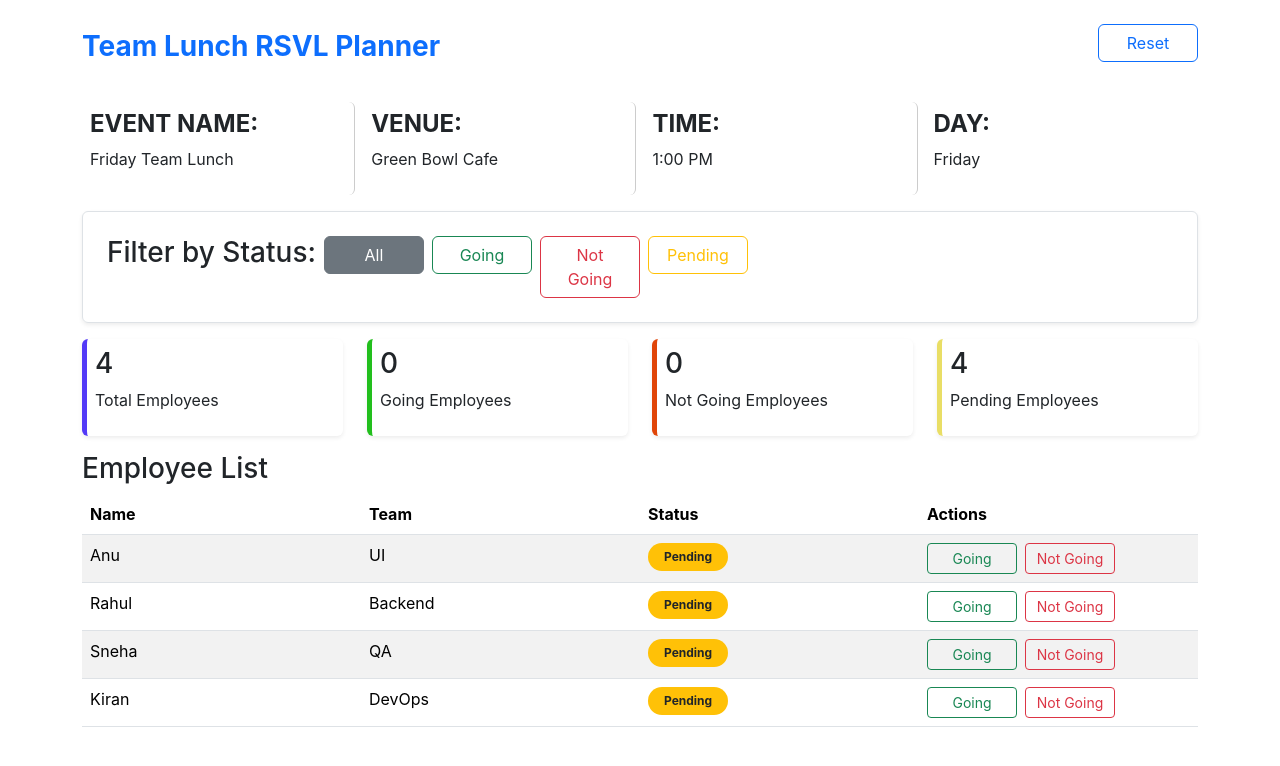
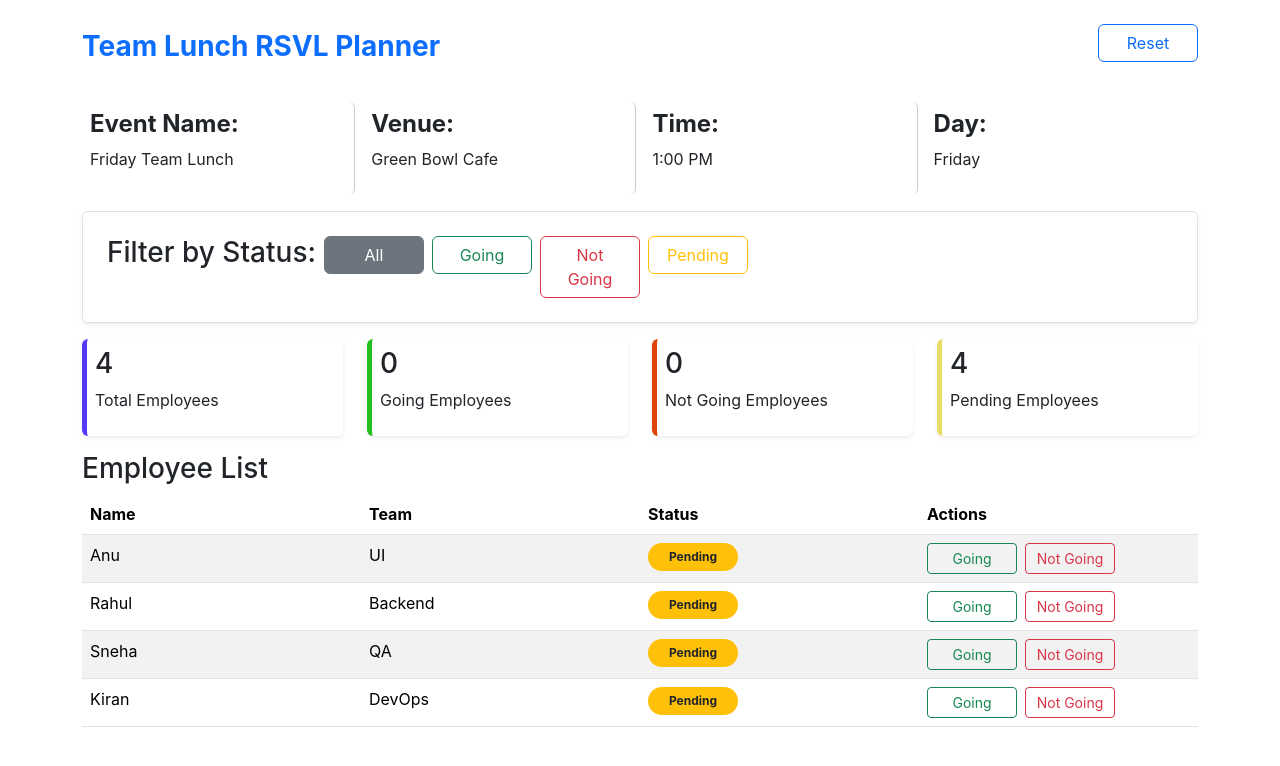
Before and after one commit to SudeshnaPathak/React_Native, a React (Create React App) app in the folder React/myreactapp/: page / in a window 1280 px wide. Shown: the top 766 px of the page. Built offline with nearby package versions, Linux system fonts and the light colour scheme.

Commit message:
Refactor EmployeeList, EventDetails, and SummarySection components for improved readability and consistency in styling

```diff
--- a/React/myreactapp/src/Day11 UnitTesting task1/Components/EmployeeList.jsx
+++ b/React/myreactapp/src/Day11 UnitTesting task1/Components/EmployeeList.jsx
@@ -30,7 +30,7 @@ export default function EmployeeList() {
                   <td>{employee.team}</td>
                   <td>
                     <span className={'badge rounded-pill px-3 py-2 ' + (employee.status === 'Going' ? 'bg-success' : employee.status === 'Not Going' ? 'bg-danger' : 'bg-warning text-dark')}
-                     style= {{ width: '80px'}}>
+                     style= {{ width: '90px'}}>
                       {employee.status}
                     </span>
                   </td>
--- a/React/myreactapp/src/Day11 UnitTesting task1/Components/EventDetails.jsx
+++ b/React/myreactapp/src/Day11 UnitTesting task1/Components/EventDetails.jsx
@@ -5,19 +5,19 @@ export default function EventDetails() {
   return (
     <div className="d-flex align-items-center justify-content-center mb-3 gap-2 w-100">
       <div className={cardStyle} style={{ borderRight: '1px solid #ccc' }}>
-        <h4 className='fw-bold'>EVENT NAME:</h4>
+        <h4 className='fw-bold'>Event Name:</h4>
         <p>Friday Team Lunch</p>
       </div>
       <div className={cardStyle} style={{ borderRight: '1px solid #ccc' }}>
-        <h4 className='fw-bold'>VENUE:</h4>
+        <h4 className='fw-bold'>Venue:</h4>
         <p>Green Bowl Cafe</p>
       </div>
       <div className={cardStyle} style={{ borderRight: '1px solid #ccc' }}>
-        <h4 className='fw-bold'>TIME:</h4>
+        <h4 className='fw-bold'>Time:</h4>
         <p>1:00 PM</p>
       </div>
       <div className={cardStyle}>
-        <h4 className='fw-bold'>DAY:</h4>
+        <h4 className='fw-bold'>Day:</h4>
         <p>Friday</p>
       </div>
     </div>
--- a/React/myreactapp/src/Day11 UnitTesting task1/Components/SummarySection.jsx
+++ b/React/myreactapp/src/Day11 UnitTesting task1/Components/SummarySection.jsx
@@ -7,7 +7,7 @@ export default function SummarySection() {
   const goingEmployees = React.useMemo(() => allEmployees.filter((employee) => employee.status === 'Going').length, [allEmployees]);
   const notGoingEmployees = React.useMemo(() => allEmployees.filter((employee) => employee.status === 'Not Going').length, [allEmployees]);
   const pendingEmployees = React.useMemo(() => allEmployees.filter((employee) => employee.status === 'Pending').length, [allEmployees]);
-  const cardStyle = 'text-center d-flex flex-column align-items-start shadow-sm p-2 rounded w-100';
+  const cardStyle = 'd-flex flex-column align-items-start shadow-sm p-2 rounded w-100';
   return (
     <div className='d-flex align-items-center justify-content-center mb-3 gap-4 w-100'>
       <div className={cardStyle} style={{ borderLeft: '5px solid #533af7' }}>
```
